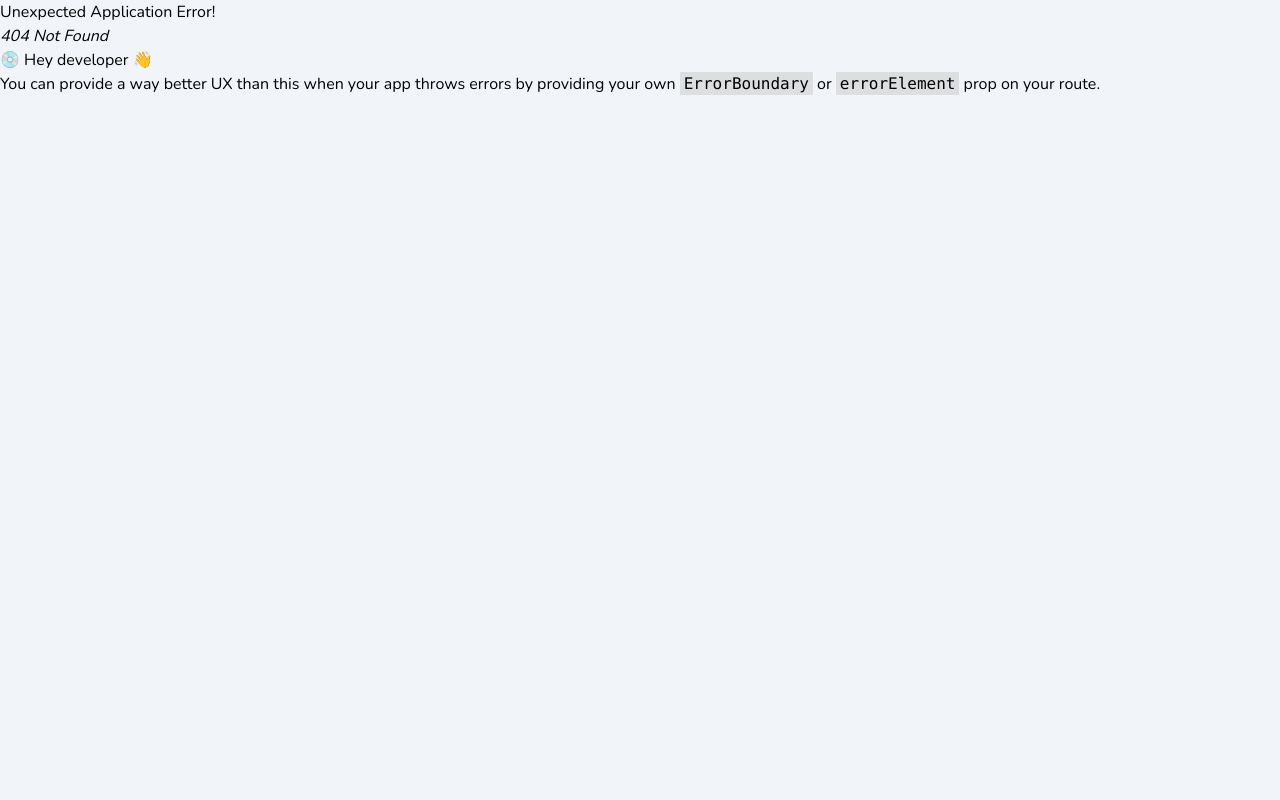
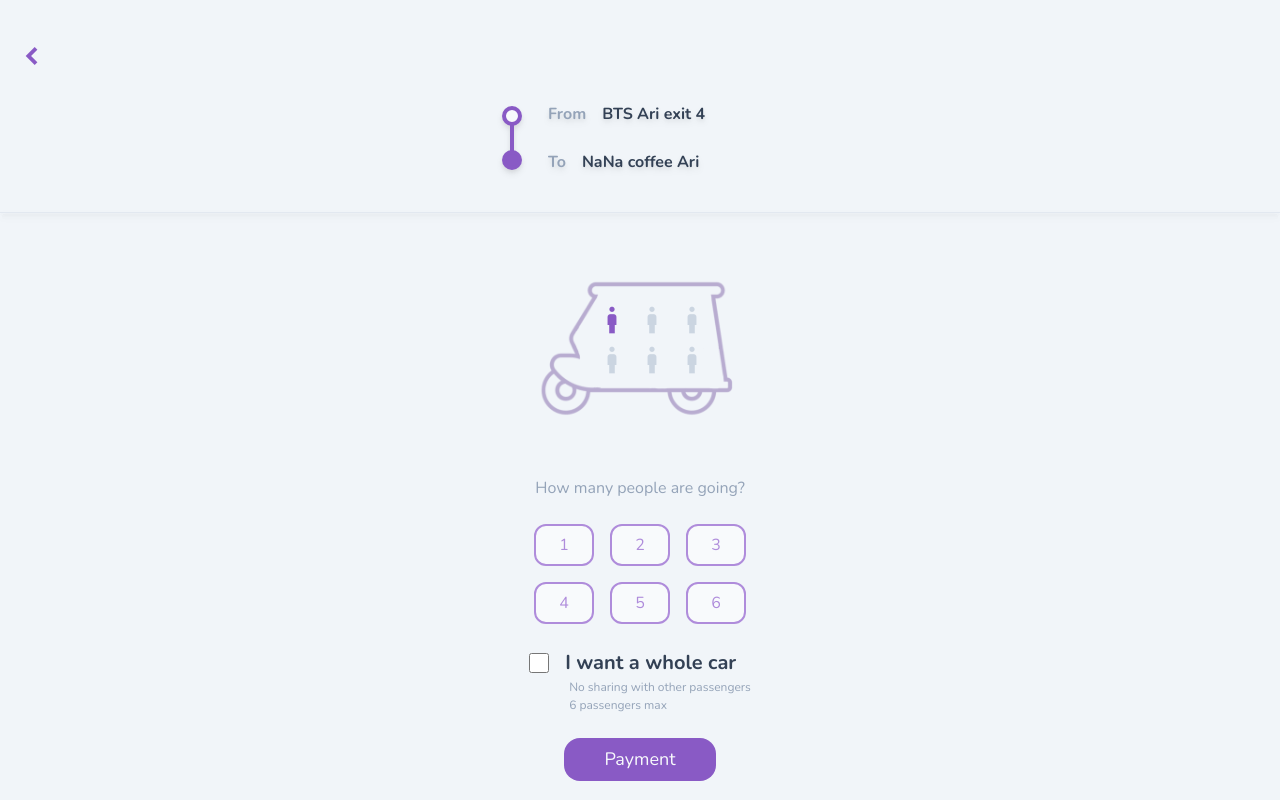
Before and after one commit to narmpiyanuch/navni-frontend, a React (Vite) app: page /numberpeople in a window 1280 px wide. Before the commit this address had no page. Built offline with nearby package versions, Linux system fonts and the light colour scheme.

Commit message:
finish for Create NumerPeoplePage but not yet about change personIcon followed by button

```diff
--- a/src/component/ModalSeachPin.jsx
+++ b/src/component/ModalSeachPin.jsx
@@ -16,7 +16,7 @@ export default function ModalSearchPin({ open, onClose }) {
                 <div className=" fixed inset-0 bg-MonoColor-900 opacity-50 z-20"></div>
                 <div className=" fixed inset-0 z-30 ">
                     <div className=" flex justify-center items-center min-h-full p-4 ">
-                        <div className="fixed top-[30%]  items-center justify-start bg-MonoColor-50 h-full w-screen rounded-[20px_20px_0px_0px] overflow-hidden">
+                        <div className="fixed top-[30%] items-center justify-start bg-MonoColor-50 h-full w-screen rounded-[20px_20px_0px_0px] overflow-hidden transit ">
                             <div className='flex bg-Primary-darker h-[60px] justify-between px-4 items-center gap-4'>
                                 <p className='text-[14px] text-MonoColor-50 '>Choose your pick-up and drop-off point</p>
                                 <span className="material-symbols-outlined text-MonoColor-50 hover:cursor-pointer" onClick={onClose}>close</span>
--- /dev/null
+++ b/src/feature/taxi/NumberButton.jsx
@@ -0,0 +1,24 @@
+import React from 'react'
+
+const numberPerson = [
+    { id: 1, number: '1' },
+    { id: 2, number: '2' },
+    { id: 3, number: '3' },
+    { id: 4, number: '4' },
+    { id: 5, number: '5' },
+    { id: 6, number: '6' },
+]
+
+export default function NumberButton(props) {
+    return (
+        <>
+            {numberPerson.map(el => <button
+                type='button'
+                onClick={() => { props.setClick(el.number) }}
+                key={el.id}
+                className={`flex justify-center items-center w-[60px] h-[42px] border-2 border-Primary-main rounded-xl active:bg-Primary-light ${props.click === el.number ? "bg-Primary-main" : " bg-slate-50"}`}  >
+                <p className={` active:text-Primary-darker ${props.click === el.number ? "text-MonoColor-50 " : " text-Primary-main"}`}>{el.number}</p>
+            </button>)}
+        </>
+    )
+}
--- /dev/null
+++ b/src/pages/userPage/Booking/ChooseNemberPeoplePage.jsx
@@ -0,0 +1,71 @@
+import purpleTukTuk from '../../../assets/purpleTukTuk.png'
+import NumberButton from '../../../feature/taxi/NumberButton'
+import PurpleButton from '../../../feature/payment/PurpleButton'
+import { useState } from 'react'
+
+export default function ChooseNemberPeoplePage() {
+    const [click, setClick] = useState('')
+    return (
+        <div className='flex flex-col m-auto items-center justify-start  h-screen w-screen gap-2'>
+            <div className=' flex flex-col pt-10 items-start w-full '>
+                <span class="material-symbols-outlined text-Primary-dark  font-bold text-[32px] active:text-MonoColor-300 pl-4"> navigate_before</span>
+            </div>
+            <div className='flex flex-col items-center justify-center h-[140px] w-full  drop-shadow-md gap-2'>
+                <div className='flex justify-center items-center gap-6'>
+                    <div className='flex flex-col relative pr-8'>
+                        <div className='absolute outline-none top-[-32px] left-[10px] w-[20px] h-[20px] border-4 border-Primary-dark bg-MonoColor-50 rounded-full z-10'></div>
+                        <hr className='absolute border-2 border-Primary-dark w-[40px] rotate-90' />
+                        <div className='absolute outline-none top-[12px] left-[10px] w-[20px] h-[20px] border-4 border-Primary-dark bg-Primary-dark rounded-full'></div>
+                    </div>
+                    <div className='flex flex-col items-start justify-center  w-[240px] h-[100px] rounded-3xl gap-6'>
+                        <div className='flex gap-4'>
+                            <p className='text-[16px] flex font-semibold text-MonoColor-400 bg-transparent'>From</p>
+                            <p className='text-[16px] flex font-semibold bg-transparent text-MonoColor-700 '>BTS Ari exit 4</p>
+                        </div>
+                        <div className='flex gap-4'>
+                            <p className='text-[16px] flex font-semibold text-MonoColor-400 bg-transparent'>To</p>
+                            <p className='text-[16px] flex font-semibold bg-transparent text-MonoColor-700 '>NaNa coffee Ari</p>
+                        </div>
+                    </div>
+                </div>
+                <hr className='border-1] drop-shadow-md border-MonoColor-200 t w-full mt-4' />
+
+            </div>
+            <div className='flex relative'>
+                {/*รอแก้เชื่อมกับปุ่ม  */}
+                <img src={purpleTukTuk} alt='tuktuk' className='w-[240px]' />
+                <div className='absolute top-[72px] left-[72px]'>
+                    <div className='grid grid-cols-3 '>
+                        <span class="material-symbols-outlined text-[40px] text-Primary-dark">boy</span>
+                        <span class="material-symbols-outlined text-[40px] text-MonoColor-300">boy</span>
+                        <span class="material-symbols-outlined text-[40px] text-MonoColor-300">boy</span>
+                        <span class="material-symbols-outlined text-[40px] text-MonoColor-300">boy</span>
+                        <span class="material-symbols-outlined text-[40px] text-MonoColor-300">boy</span>
+                        <span class="material-symbols-outlined text-[40px] text-MonoColor-300">boy</span>
+                    </div>
+                </div>
+            </div>
+            <p className='text-MonoColor-400'>How many people are going?</p>
+            <div className='grid grid-cols-3 gap-4 p-4'>
+                <NumberButton setClick={setClick} click={click} />
+            </div>
+            <div>
+                <div className='flex items-center gap-4'>
+                    <input type='checkbox' className='outline-none w-[20px] h-[20px]' />
+                    <label className='text-[20px] text-MonoColor-700 font-semibold'>I want a whole car</label>
+                </div>
+                <div className='text-[12px] text-MonoColor-400 pl-10'>
+                    <p>No sharing with other passengers </p>
+                    <p>6 passengers max</p>
+                </div>
+            </div>
+            <div className='pt-4'>
+                <PurpleButton title='Payment' />
+            </div>
+
+        </div >
+    )
+}
+
+
+// รอทำการ link เปลี่ยนสีตามปุ่มที่กด ให้คนเปลี่ยนสี
--- a/src/router/Router.jsx
+++ b/src/router/Router.jsx
@@ -10,6 +10,7 @@ import QRcodePaymentPage from "../pages/userPage/PaymentFlowPage/QRcodePaymentPa
 import TopUpSuccess from "../pages/userPage/PaymentFlowPage/TopUpSuccess"
 import TopUpFail from "../pages/userPage/PaymentFlowPage/TopUpFail"
 import TaxiPage from "../pages/userPage/Booking/TaxiPage"
+import ChooseNemberPeoplePage from "../pages/userPage/Booking/ChooseNemberPeoplePage"
 
 const router = createBrowserRouter([
   {
@@ -31,6 +32,7 @@ const router = createBrowserRouter([
       { path: '/successtopup', element: <TopUpSuccess /> },
       { path: '/failtopup', element: <TopUpFail /> },
       { path: '/taxi', element: <TaxiPage /> },
+      { path: '/numberpeople', element: <ChooseNemberPeoplePage /> },
     ]
   }
 ]);
```
Also changed, not shown: src/assets/purpleTukTuk.png (added).
